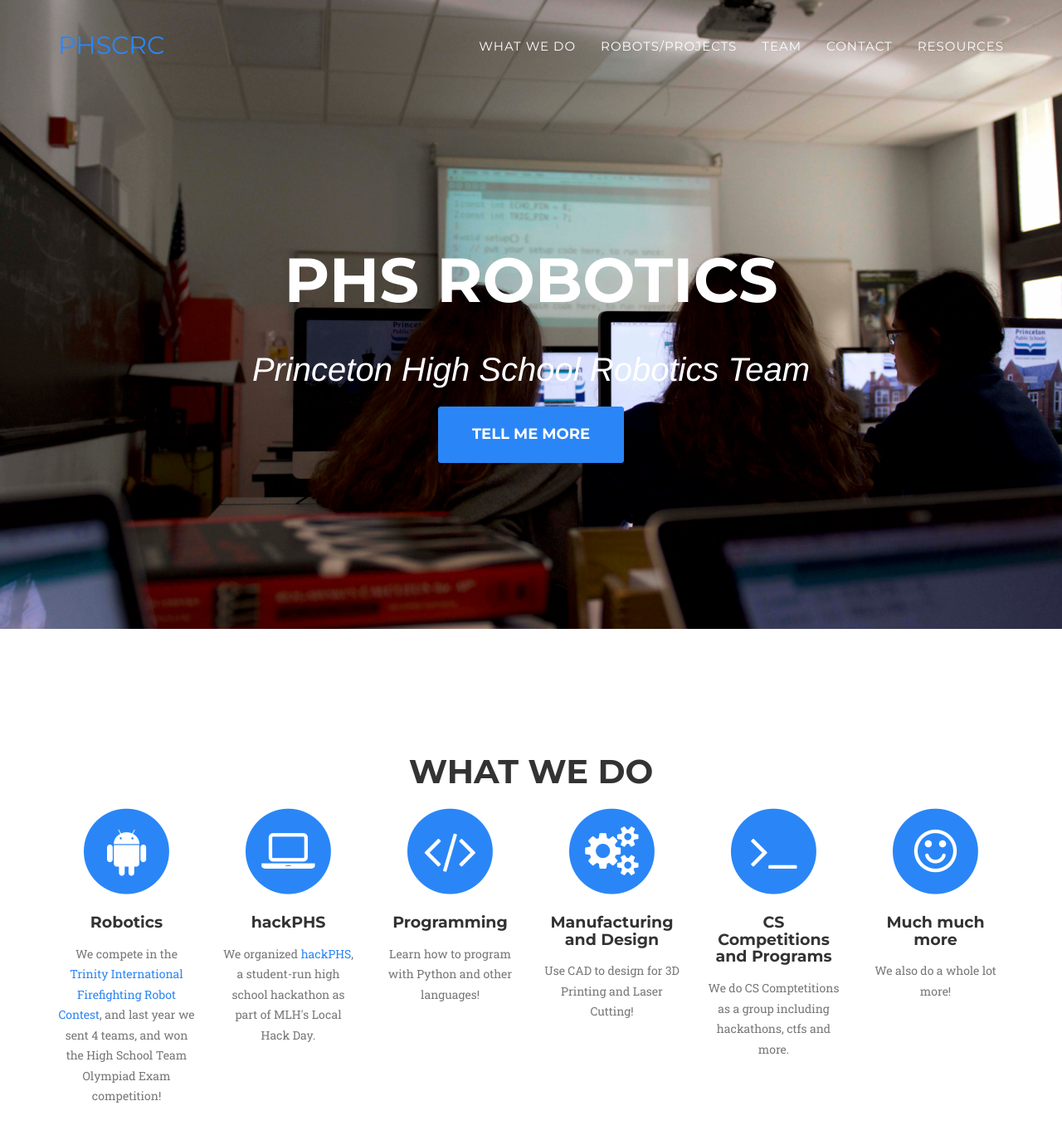
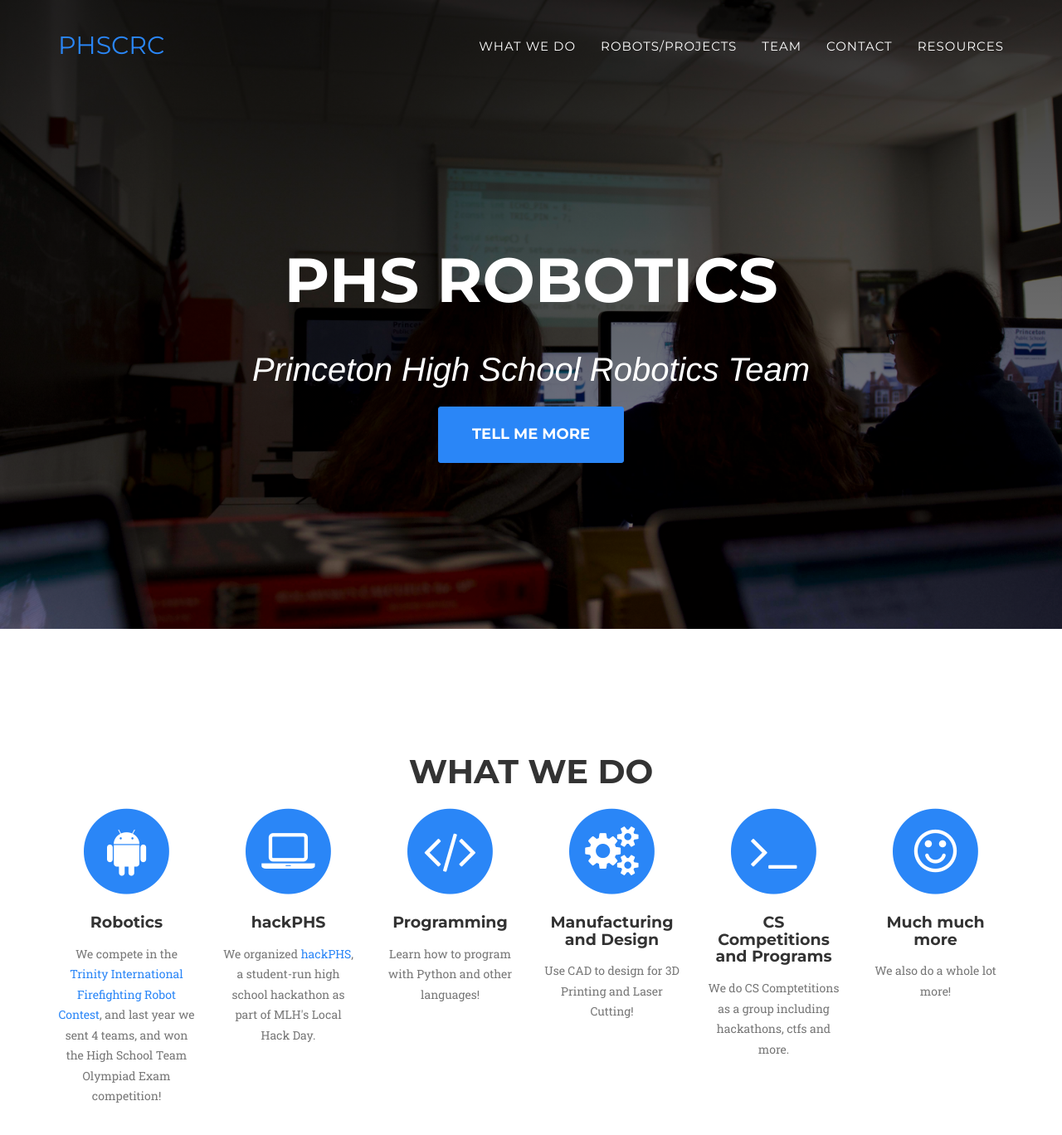
Before and after one commit to PHSCRC/phscrc, a Jekyll site: the page built from index.html, in a window 1280 px wide and 1400 px high. Shown: the top 1368 px of the window at 83% size. Built offline with Jekyll 4.4.1, drawn with Linux system fonts in a browser that asks for light colours; some web fonts are replaced.

Commit message:
Darken the header
Intro text is pretty hard to see so now it's darkened

```diff
--- a/_includes/css/agency.css
+++ b/_includes/css/agency.css
@@ -269,7 +269,7 @@ header {
     text-align: center;
     color: #fff;
     background-attachment: scroll;
-    background-image: url('{{ site.baseurl }}/img/header-bg.jpg');
+    background-image: linear-gradient(rgba(0, 0, 0, 0.79),rgba(0,0,0,0.37)), url('{{ site.baseurl }}/img/header-bg.jpg');
     background-position: center center;
     background-repeat: none;
     -webkit-background-size: cover;
```
